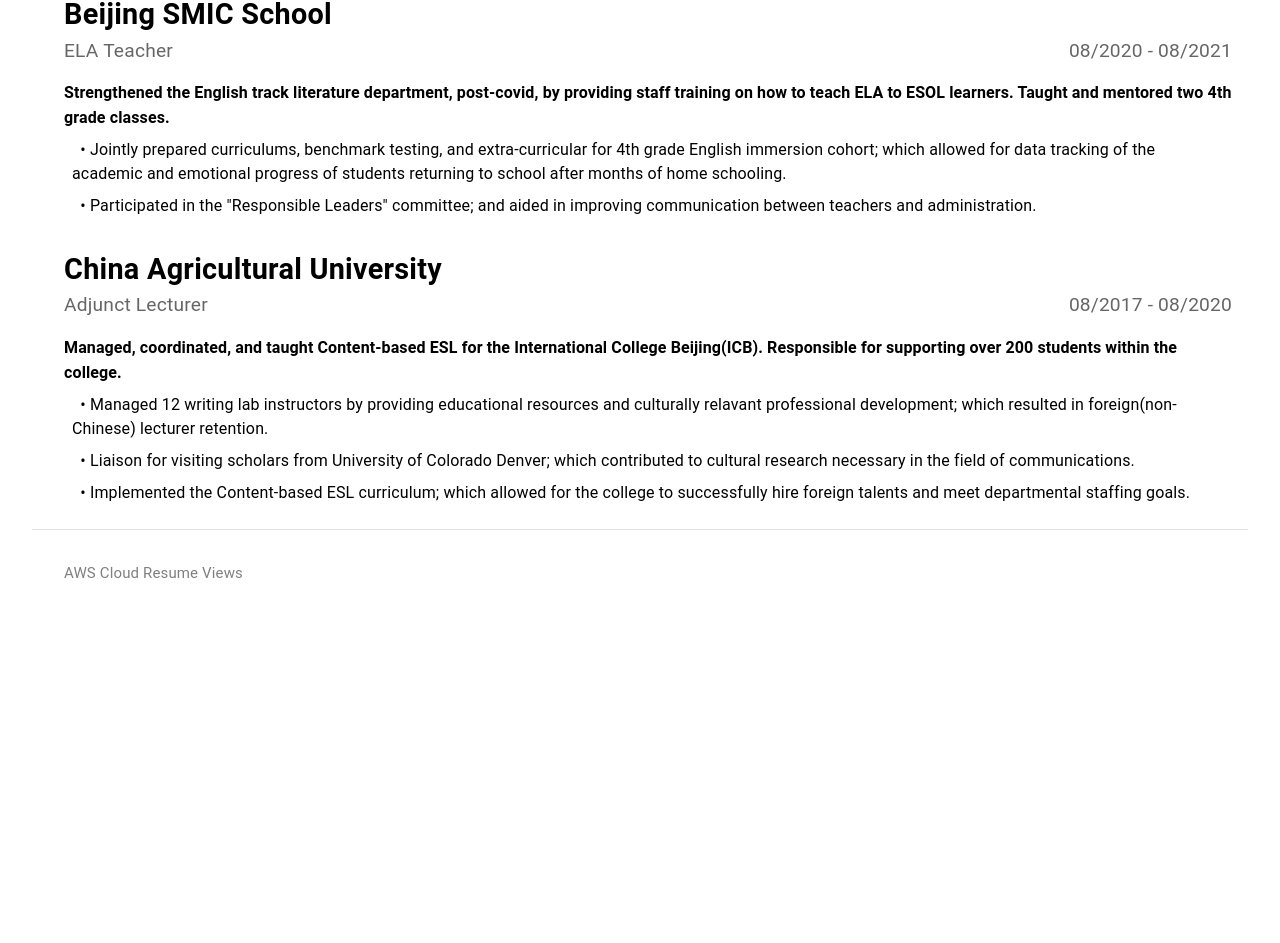
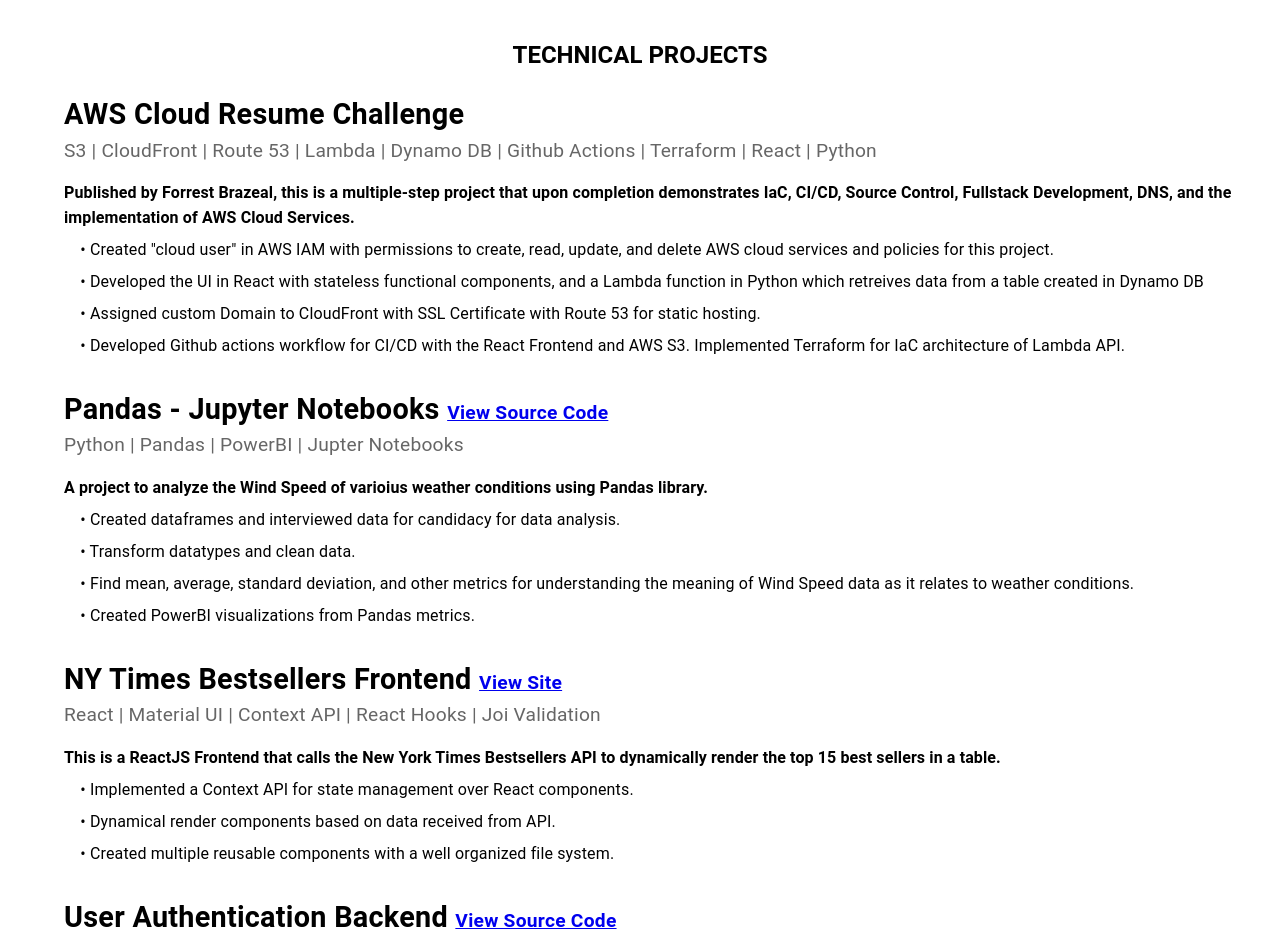
Before and after one commit to rlondon3/cloud_resume, a React (Create React App) app: page / in a window 1280 px wide. Shown: the part 770-1713 px from the top of the page. Before the commit the page ends 1424 px from the top, so only its background shows below. Built offline with nearby package versions, Linux system fonts and the light colour scheme; no server answers.

Commit message:
add projects to work experience

```diff
--- a/public/index.html
+++ b/public/index.html
@@ -9,7 +9,7 @@
     <meta name="theme-color" content="#ffffff" />
     <meta
       name="description"
-      content="A modern design system for your new landing and web pages."
+      content="Providing Business Solutions for Data Driven Businesses"
     />
     <meta
       name="robots"
@@ -22,13 +22,13 @@
     />
     <meta
       property="og:title"
-      content="theFront | UI Kit by Maccarian Agency."
+      content="Ralph Smith | Software Engineer"
     />
     <meta
       property="og:description"
-      content="A modern design system for your new landing and web pages."
+      content="JavaScript - Python - SQL"
     />
-    <meta property="og:url" content="https://thefront.maccarianagency.com/" />
+    <meta property="og:url" content="https://ralphscloudresume.com/" />
     <link rel="preconnect" href="https://fonts.gstatic.com" />
     <link href="https://fonts.googleapis.com/css2?family=Inter:wght@400;600&display=swap" rel="stylesheet" />
     <title>
--- /dev/null
+++ b/src/Projects/Projects.js
@@ -0,0 +1,114 @@
+import React from 'react';
+import { useTheme } from '@mui/material/styles';
+import useMediaQuery from '@mui/material/useMediaQuery';
+import Box from '@mui/material/Box';
+import List from '@mui/material/List';
+import ListItem from '@mui/material/ListItem';
+import ListItemText from '@mui/material/ListItemText';
+import Typography from '@mui/material/Typography';
+import Container from 'components/Container';
+
+const mock = [
+  {
+    comapny: 'AWS Cloud Resume Challenge',
+    position_dates: ['S3 | CloudFront | Route 53 | Lambda | Dynamo DB | Github Actions | Terraform | React | Python'],
+    project_overview:
+     'Published by Forrest Brazeal, this is a multiple-step project that upon completion demonstrates IaC, CI/CD, Source Control, Fullstack Development, DNS, and the implementation of AWS Cloud Services.',
+    accomplishments: [
+      'Created "cloud user" in AWS IAM with permissions to create, read, update, and delete AWS cloud services and policies for this project.',
+      'Developed the UI in React with stateless functional components, and a Lambda function in Python which retreives data from a table created in Dynamo DB',
+      'Assigned custom Domain to CloudFront with SSL Certificate with Route 53 for static hosting.',
+      'Developed Github actions workflow for CI/CD with the React Frontend and AWS S3. Implemented Terraform for IaC architecture of Lambda API.'
+    ]
+  },
+  {
+    comapny: ['Pandas - Jupyter Notebooks', ' ', <a href='https://github.com/rlondon3/Data-Analysis-w-Pandas-1' style={{ fontSize: '1.2rem'}}>View Source Code</a>],
+    position_dates: ['Python | Pandas | PowerBI | Jupter Notebooks'],
+    project_overview:
+     'A project to analyze the Wind Speed of varioius weather conditions using Pandas library.',
+    accomplishments: [
+      'Created dataframes and interviewed data for candidacy for data analysis.',
+      'Transform datatypes and clean data.',
+      'Find mean, average, standard deviation, and other metrics for understanding the meaning of Wind Speed data as it relates to weather conditions.',
+      'Created PowerBI visualizations from Pandas metrics.'
+    ]
+  },
+  {
+    comapny: ['NY Times Bestsellers Frontend', ' ', <a href='https://alluring-bears.surge.sh/' style={{ fontSize: '1.2rem'}}>View Site</a>],
+    position_dates: ['React | Material UI | Context API | React Hooks | Joi Validation' ],
+    project_overview:
+     'This is a ReactJS Frontend that calls the New York Times Bestsellers API to dynamically render the top 15 best sellers in a table.',
+    accomplishments: [
+      'Implemented a Context API for state management over React components.',
+      'Dynamical render components based on data received from API.',
+      'Created multiple reusable components with a well organized file system.',
+    ]
+  },
+  {
+    comapny: ['User Authentication Backend', ' ', <a href='https://github.com/rlondon3/authenticate-user' style={{ fontSize: '1.2rem'}}>View Source Code</a>],
+    position_dates: ['Node.js | Express | Jasmine | MongoDB | Mongoose | Docker | JSON Webtoken | Bcrypt | Unit Testing | Joi' ],
+    project_overview:
+     'This is a NodeJS server with a user model and route, and authentication middleware that generates JWTs. This application has a CI/CD pipeline through CircleCI that serves the application to a Docker image if all the spec tests pass.',
+    accomplishments: [
+      'Created a Mongoose Schema that uses the Joi library to validate user submitted data.',
+      'Used Express for request and response between the client and server of the JWTs.',
+      'Spec tests using the Jasmine library for user schema, routes, and authentication middleware.',
+      'CircleCI workflow for CI/CD with Docker Image'
+    ]
+  },
+];
+
+const Projects = () => {
+  const theme = useTheme();
+  const isSm = useMediaQuery(theme.breakpoints.up('sm'), {
+    defaultMatches: true,
+  });
+  return (
+    <Box bgcolor="alternate.main">
+      <Container>
+        <Typography variant='h5' style={{fontWeight: 700, paddingTop: '20px', textAlign: !isSm ? 'start' : '', paddingLeft: !isSm ? '30px' : ''}}>TECHNICAL PROJECTS</Typography>
+        <List
+          sx={{
+            width: '100%',
+            bgcolor: 'background.paper',
+            borderRadius: 2,
+            boxShadow: 0,
+          }}
+        >
+          {mock.map((item, i) => (
+            <ListItem sx={{ alignItems: 'unset' }} key={i}>
+              <Box
+                display={'flex'}
+                flexDirection={'column'}
+                alignItems={'center'}
+              >
+              </Box>
+              <Box marginLeft={2}>
+                <ListItemText
+                  primary={item.comapny}
+                  secondary={item.position_dates}
+                  primaryTypographyProps={{ fontWeight: 700, fontSize:'1.8rem' }}
+                  secondaryTypographyProps={{ fontSize: '1.2rem'}}
+                />
+                <Box marginTop={2}>
+                  <Typography variant={'subtitle2'} style={{ fontSize: '1rem', fontWeight: '700'}}>
+                    {item.project_overview}
+                  </Typography>
+                </Box>
+                <Box>
+                  {item.accomplishments.map((item, i) => (
+                    <Container key={i}>
+                      <Typography margin={1} > &nbsp; &bull; {item}</Typography>
+                    </Container>
+                  ))}
+                </Box>
+              </Box>
+            </ListItem>
+          ))}
+        </List>
+      </Container>
+    </Box>
+  );
+};
+
+export default Projects;
--- /dev/null
+++ b/src/Projects/index.js
@@ -0,0 +1 @@
+export { default } from './Projects';
--- a/src/Resume_Container/Resume_Container.js
+++ b/src/Resume_Container/Resume_Container.js
@@ -6,6 +6,7 @@ import Overview from 'Overview';
 import Grid_of_two from 'Grid_of_two';
 import Work_experience from 'Work_experience';
 import Views from 'Views';
+import Projects from 'Projects';
 
 const Resume_Container = () => {
   const theme = useTheme();
@@ -20,6 +21,7 @@ const Resume_Container = () => {
       />
       <Grid_of_two/>
       <Work_experience />
+      <Projects />
       <Views />
     </Box>
   );
--- a/src/Work_experience/Work_experience.js
+++ b/src/Work_experience/Work_experience.js
@@ -16,30 +16,10 @@ const mock = [
     position_overview:
      'Develop, maintain, and test student centric data features using JavaScript frameworks/libraries, and Visual Basic. Support the entire application and over 500 end-users.',
     accomplishments: [
-      'Utilize jquery, handlebars, and other JavaScript libraries to revamp the user interface of student portfolio data; resulting in an increase in user retention and a 15% decrease in customer support inquiries, as the intuitive and responsive design improved the overall user experience and reduced friction in accessing educational resources.',
+      'Utilize JavaScript libraries to revamp the user interface of student portfolio data; resulting in an increase in user retention and a 15% decrease in customer support inquiries, as the intuitive and responsive design improved the overall user experience and reduced friction in accessing educational resources.',
       'Collaborated with Senior Developer and built a custom student behavior dashboard to provide behavior analysis and data-driven insights on students. Feedback from teachers was overwhelmingly positive: the dashboard has become a valuable artifact for principals and administration when presenting data findings to their district leaders.',
-      'Collaborated closely with our data analyst team to streamline and clean raw data sets, ensuring the accuracy and reliability of the information used for our analytics.'
-    ]
-  },
-  {
-    comapny: 'Beijing SMIC School',
-    position_dates: ['ELA Teacher', <Typography style={{ float: 'right', fontSize: '1.2rem'}}>08/2020 - 08/2021</Typography>],
-    position_overview:
-    'Strengthened the English track literature department, post-covid, by providing staff training on how to teach ELA to ESOL learners. Taught and mentored two 4th grade classes.',
-    accomplishments: [
-      'Jointly prepared curriculums, benchmark testing, and extra-curricular for 4th grade English immersion cohort; which allowed for data tracking of the academic and emotional progress of students returning to school after months of home schooling.',
-      'Participated in the "Responsible Leaders" committee; and aided in improving communication between teachers and administration.',
-    ]
-  },
-  {
-    comapny: 'China Agricultural University',
-    position_dates: ['Adjunct Lecturer', <Typography style={{ float: 'right', fontSize: '1.2rem'}}>08/2017 - 08/2020</Typography>],
-    position_overview:
-    'Managed, coordinated, and taught Content-based ESL for the International College Beijing(ICB). Responsible for supporting over 200 students within the college.',
-    accomplishments: [
-      'Managed 12 writing lab instructors by providing educational resources and culturally relavant professional development; which resulted in foreign(non-Chinese) lecturer retention.',
-      'Liaison for visiting scholars from University of Colorado Denver; which contributed to cultural research necessary in the field of communications.',
-      'Implemented the Content-based ESL curriculum; which allowed for the college to successfully hire foreign talents and meet departmental staffing goals.',
+      'Collaborated closely with our data analyst team to streamline and clean raw data sets, ensuring the accuracy and reliability of the information used for our analytics.',
+      'Refactored core UI from aspx and vanilla JavaScript into React functional components with hooks; dramatically improving the programming logic used to mimic a dynamic web application by eliminating jquery show/hide functions, window.reload, and aspx files.'
     ]
   },
 ];
```
Also changed, not shown: 5 other files (tests, documents, lock files or other folders).
